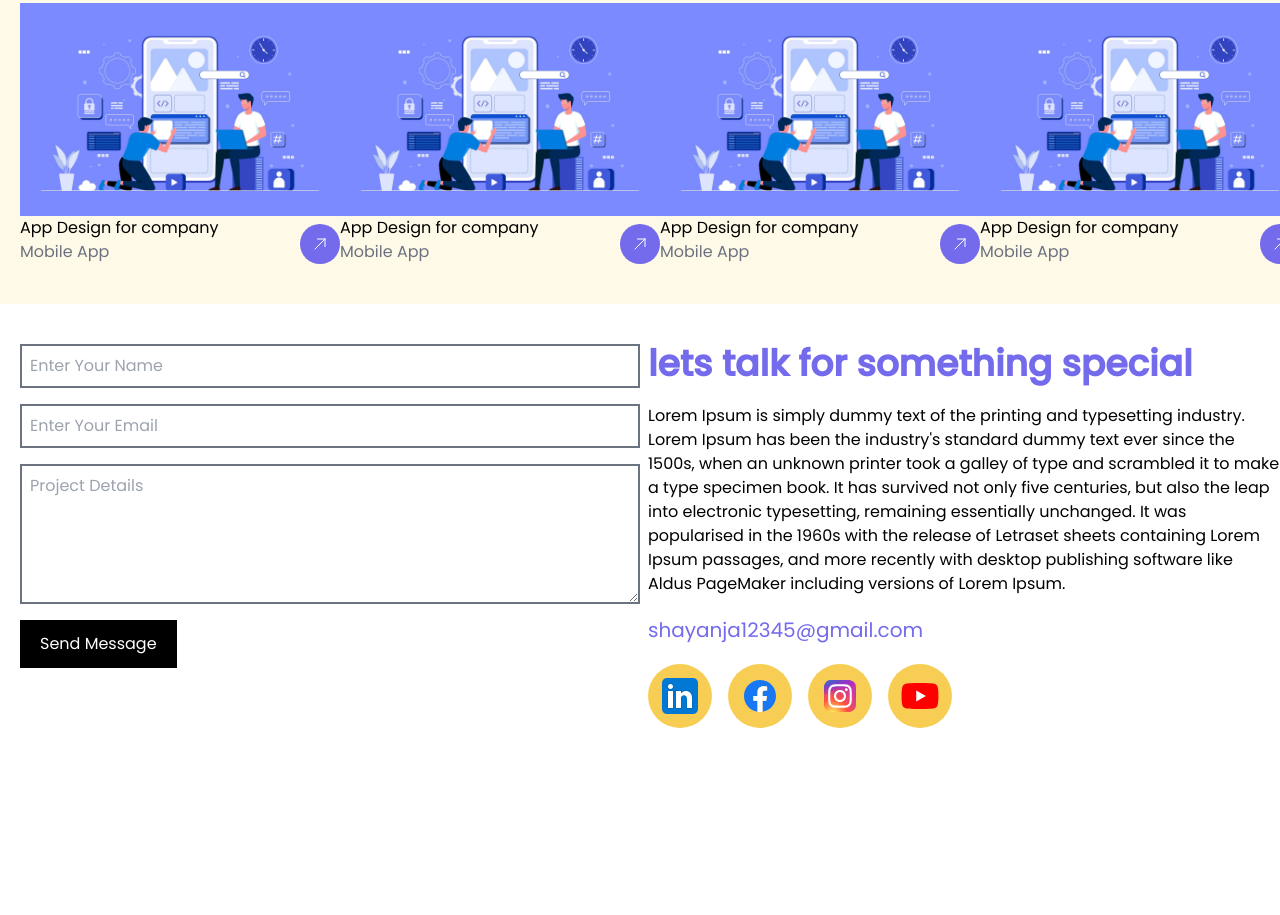
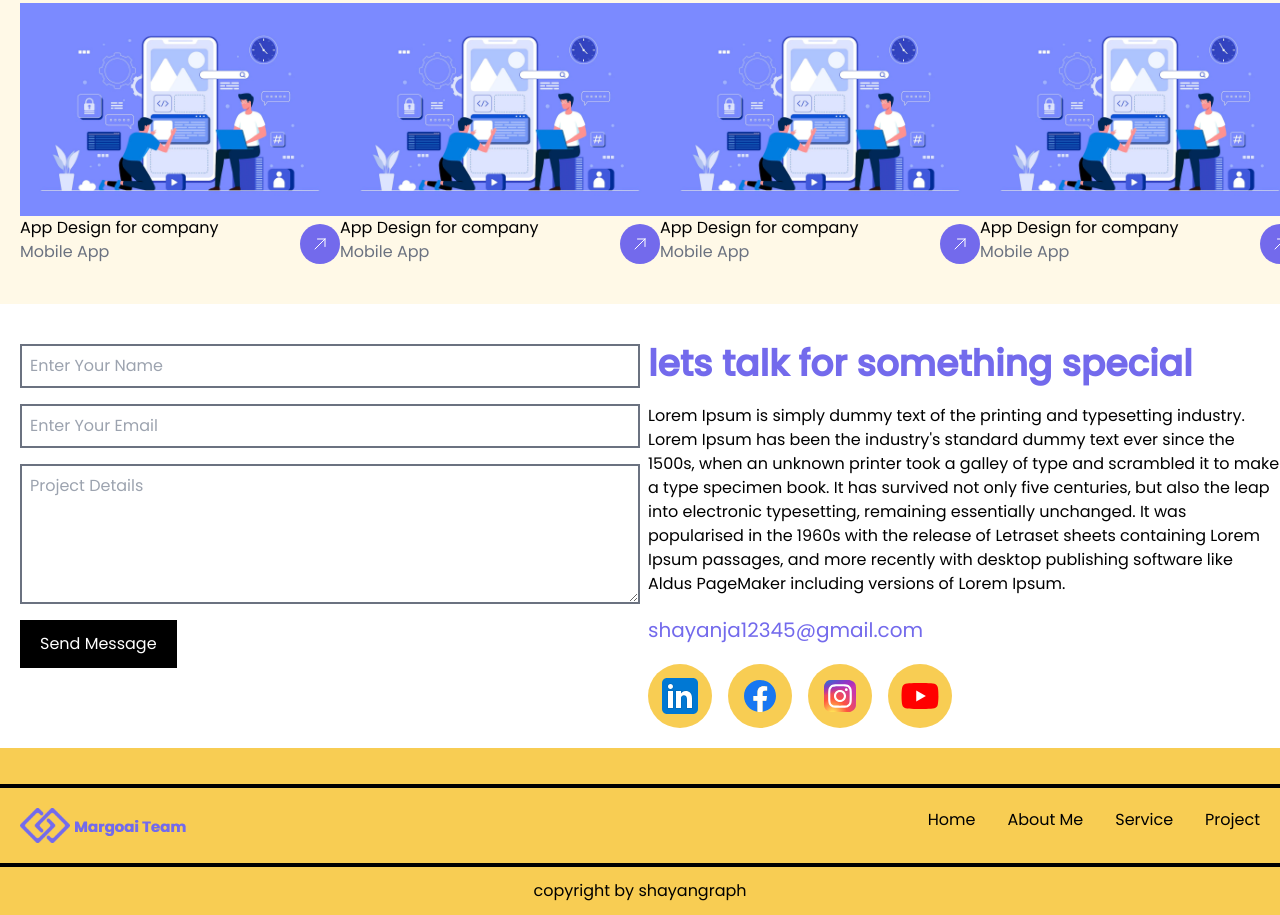
Before and after one commit to shayangraph/margoai-team, a website: page index.html in a window 1280 px wide. Shown: the part 2702-3617 px from the top of the page. Before the commit the page ends 3430 px from the top, so only its background shows below. Drawn offline with Linux system fonts and the light colour scheme.

Commit message:
complete footer section

```diff
--- a/index.html
+++ b/index.html
@@ -501,7 +501,22 @@
     </section>
     <!-- Footer -->
     <section id="footer">
-        <div class=""></div>
+        <div class="bg-primary py-3 mt-5">
+            <div class="container mx-auto pt-1">
+                <div class="w-full h-1 bg-black mt-5"></div>
+                <div class="flex md:justify-between p-5">
+                    <img src="./img/logo.png" alt="Logo">
+                    <div class="hidden md:flex space-x-8">
+                        <a href="#" hover:text-gray-400">Home</a>
+                        <a href="#" hover:text-gray-400">About Me</a>
+                        <a href="#" hover:text-gray-400">Service</a>
+                        <a href="#" hover:text-gray-400">Project</a>
+                    </div>
+                </div>
+                <div class="w-full h-1 bg-black pb-1"></div>
+                <div class="text-center mt-3">copyright by shayangraph</div>
+            </div>
+        </div>
     </section>
 </body>
 
```
Also changed, not shown: css/main.css.
